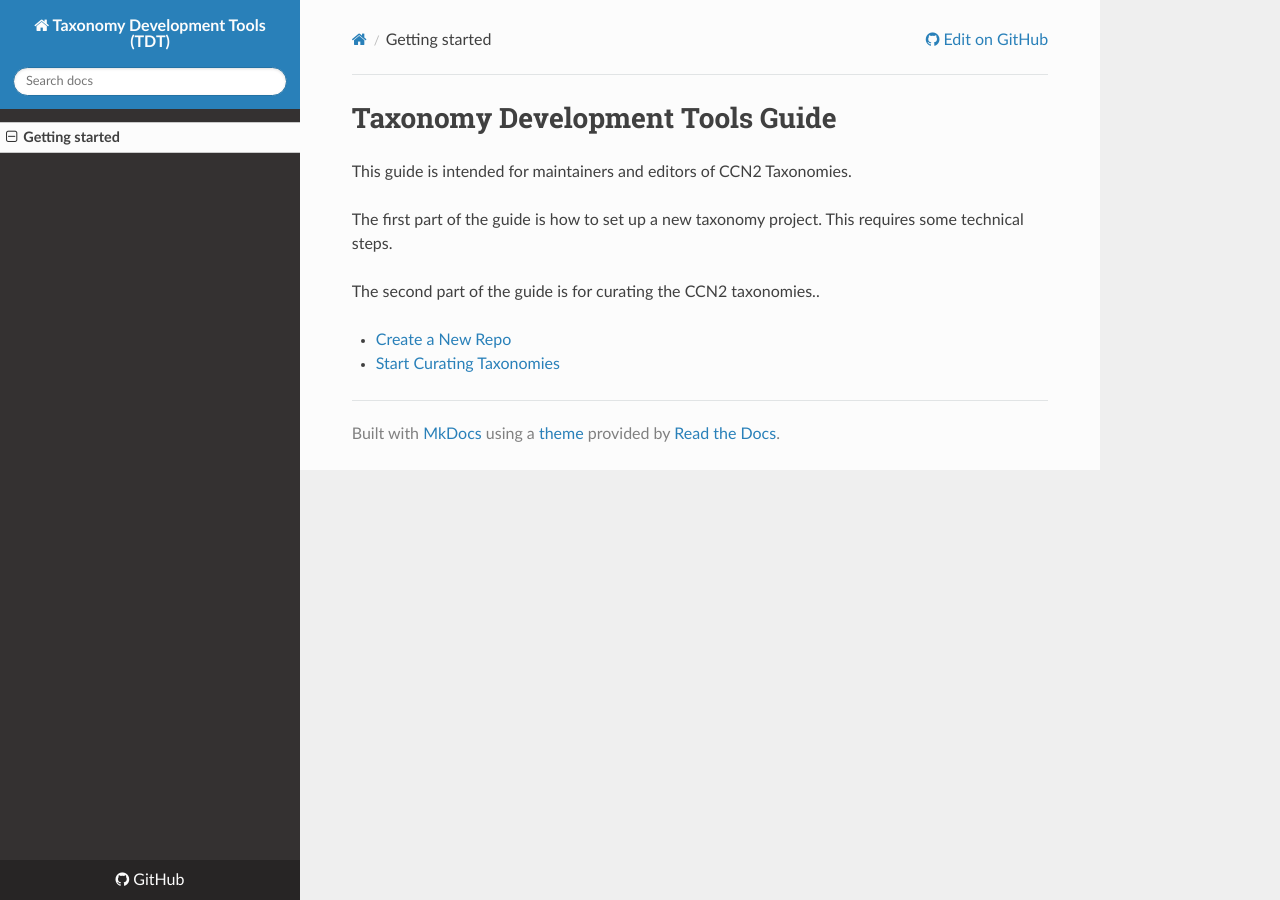
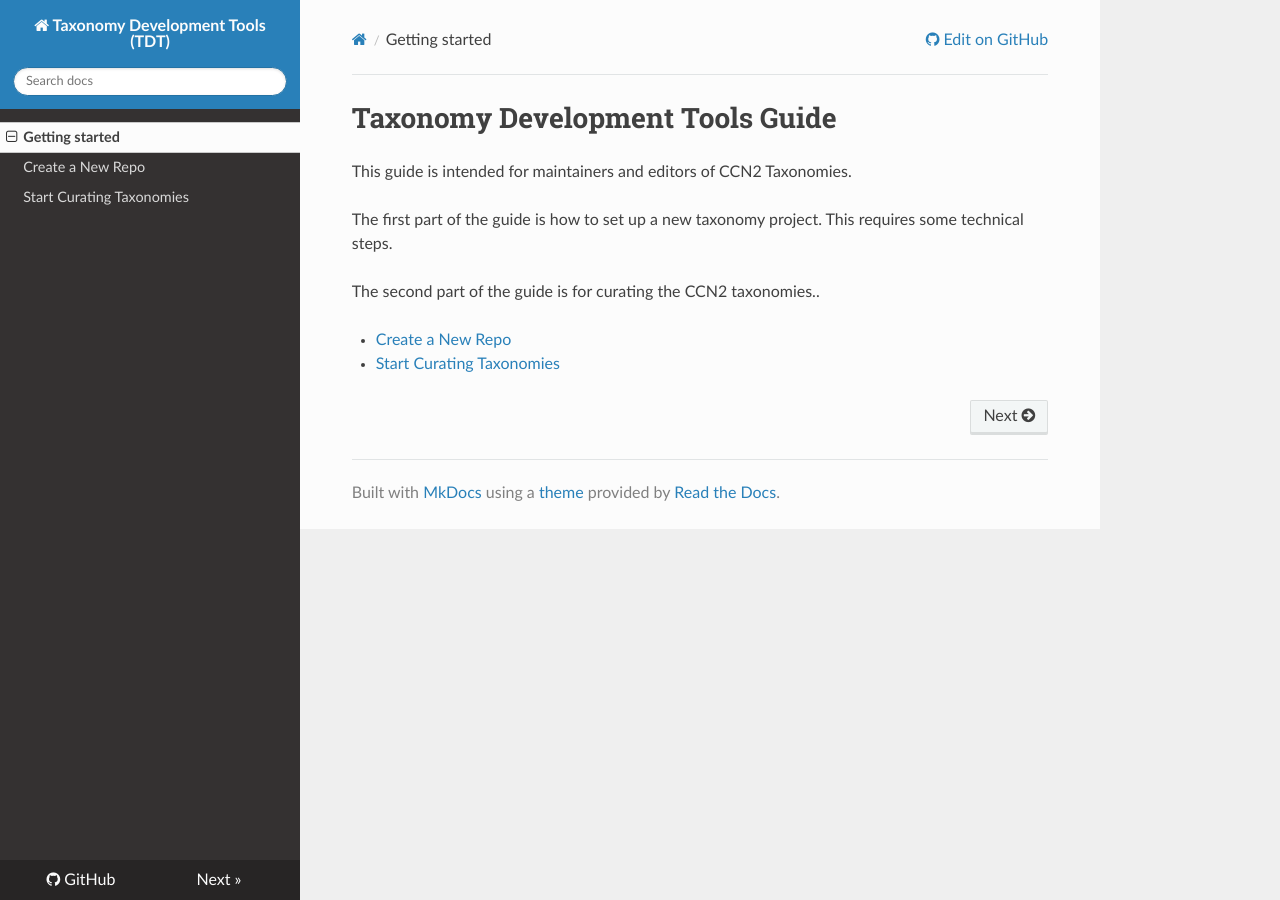
Before and after one commit to brain-bican/taxonomy-development-tools, an MkDocs documentation site: the page built from docs/index.md, in a window 1280 px wide. Built offline with MkDocs 1.6.1, drawn with Linux system fonts in a browser that asks for light colours; nearby versions of some CDN libraries.

Commit message:
documentation

```diff
--- a/mkdocs.yml
+++ b/mkdocs.yml
@@ -5,4 +5,6 @@ theme: readthedocs
 #      permalink: true
 nav:
   - Getting started: index.md
+  - Create a New Repo: NewRepo.md
+  - Start Curating Taxonomies: Curation.md
 repo_url: https://github.com/hkir-dev/taxonomy-development-tools
```
Also changed, not shown: README.md (+1 -1 lines).
